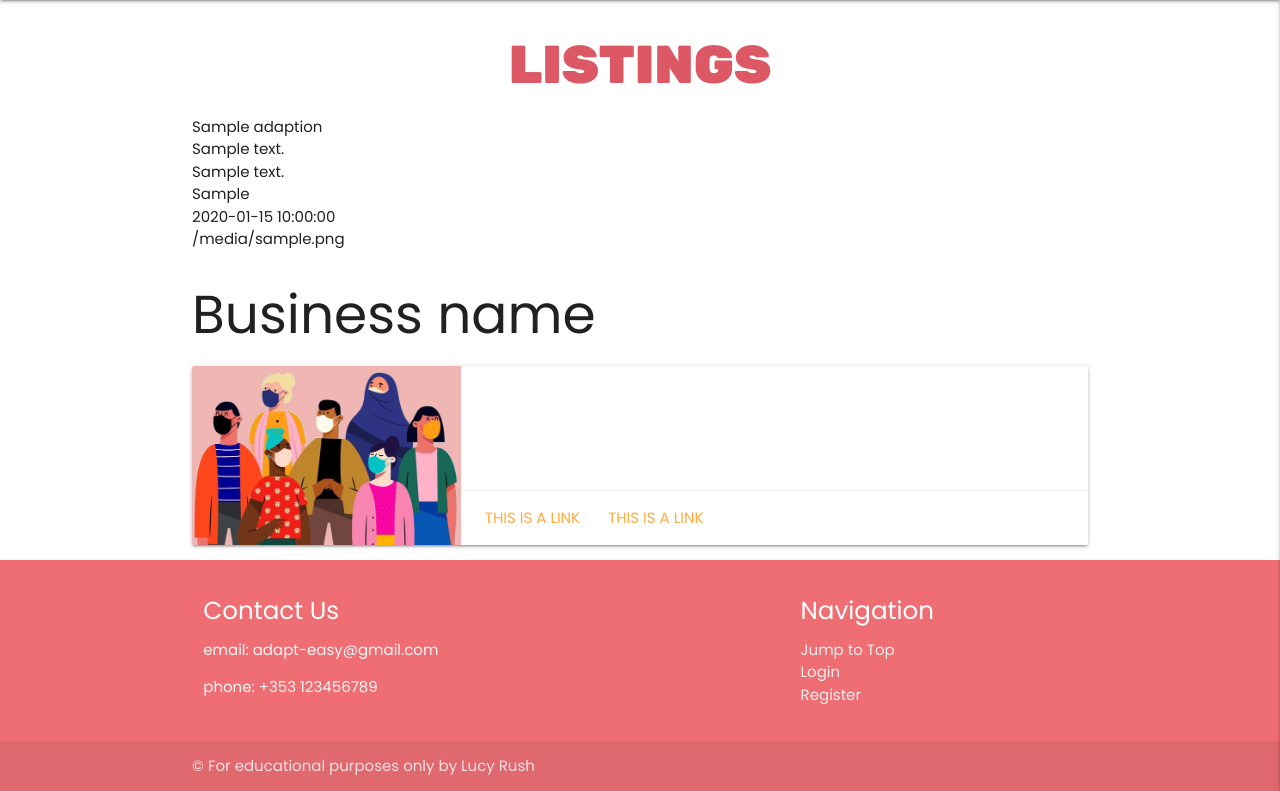
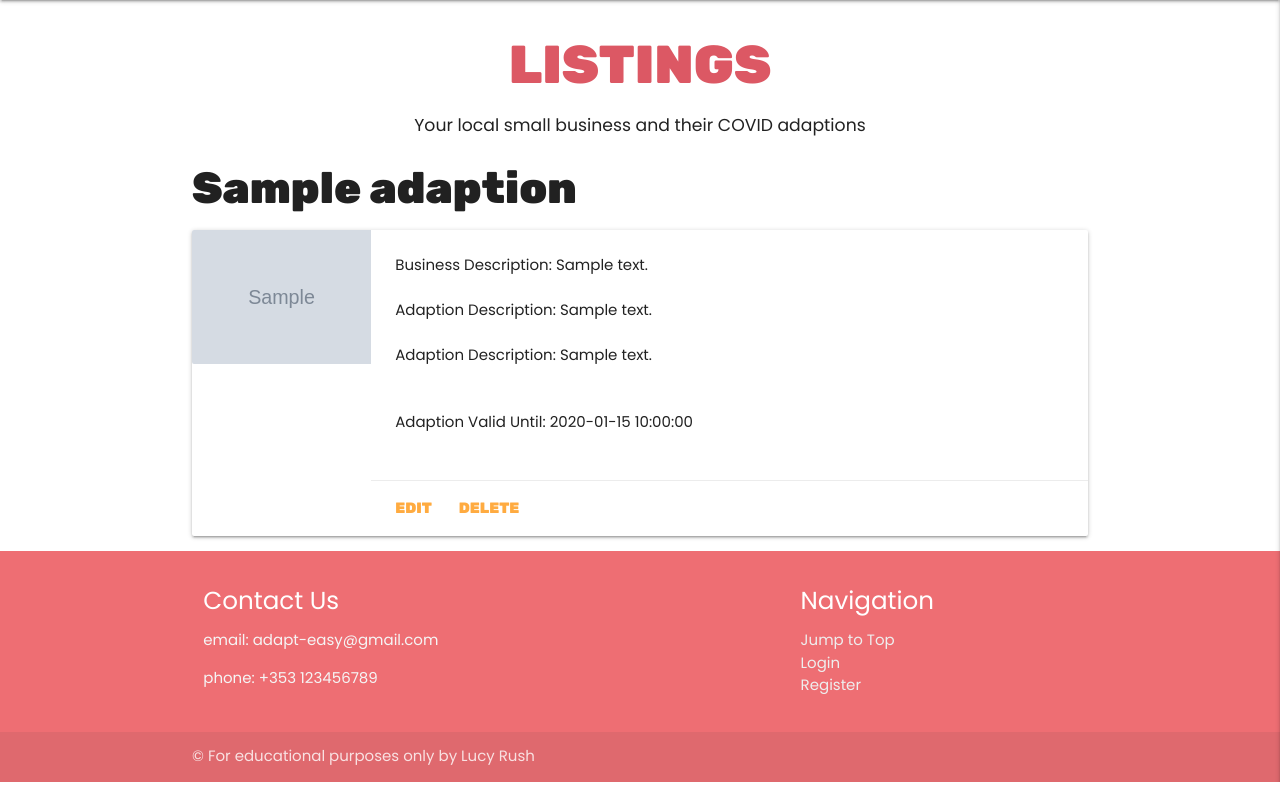
Before and after one commit to lucyrush/adapt-easy, a Flask app: page / in a window 1280 px wide. Shown: the part 64-855 px from the top of the page. Run offline with Flask 2, Linux system fonts and the light colour scheme; grey boxes marked "Sample" are stand-in pictures; a database or web service that is not in the repository returns one stand-in record (values such as "Sample title"); some libraries are stand-ins or nearby versions.

Commit message:
Add data descriptions and data

```diff
--- a/app.py
+++ b/app.py
@@ -21,7 +21,7 @@ mongo = PyMongo(app)
 @app.route("/")
 @app.route("/get_adaptions")
 def get_adaptions():
-    adaptions = mongo.db.adaptions.find()
+    adaptions = list(mongo.db.adaptions.find())
     return render_template("listings.html", adaptions=adaptions)
 
 
--- a/static/css/style.css
+++ b/static/css/style.css
@@ -34,6 +34,16 @@ body{
     height: 100%;
 }
 
+/* Listings Page */
 .card-image {
-    width: 30%;
+    width: 20%;
 }
+
+.list-heading {
+    font-family: 'Rubik', sans-serif;
+}
+
+.card-action {
+    color: #DC5864;
+    font-family: 'Rubik', sans-serif;
+}
--- a/static/js/script.js
+++ b/static/js/script.js
@@ -1,4 +1,3 @@
 $(document).ready(function(){
     $('.sidenav').sidenav({edge: "right"});
-    $('.collapsible').collapsible();
   });
--- a/templates/listings.html
+++ b/templates/listings.html
@@ -1,35 +1,35 @@
 {% extends "base.html" %} {% block content %}
 
 <h2 class="page-heading center-align">Listings</h2>
+<h6 class="page-intro center-align"> Your local small business and their COVID adaptions </h6>
 
 {% for adaption in adaptions %}
-{{ adaption.business_name }}<br />
-{{ adaption.business_description }}<br />
-{{ adaption.adaption_description }}<br />
-{{ adaption.mask_mandatory }}<br />
-{{ adaption.valid_until }}<br />
-{{ adaption.image_url }}<br />
-{% endfor %}
+<div class="col s12 m10">
 
-<div class="col s12 m10">
-  <h2 class="header">Business name</h2>
+  <h3 class="list-heading">{{ adaption.business_name }}</h3>
   <div class="card horizontal">
     <div class="card-image">
-      <img
-        class="responsive-img center-align"
-        src="static/images/Crowd 03_Copy.jpg"
-      />
+      <img class="responsive-img center-align" src="{{ adaption.image_url }}" />
     </div>
     <div class="card-stacked">
       <div class="card-content">
-
+        <p class="adaption-text"> Business Description: {{ adaption.business_description }} </p><br/>
+        <p class="adaption-text"> Adaption Description: {{ adaption.adaption_description }} </p><br/>
+        <p class="adaption-text"> Adaption Description: {{ adaption.adaption_description }} </p><br/>
+        {% if adaption.mask_mandatory == "on" %}
+            <p class="adaption-text"> Mask is mandatory for service!</p>
+        {% endif %}
+        <br />
+        <p class="adaption-text"> Adaption Valid Until: {{ adaption.valid_until }} </p><br/>
       </div>
       <div class="card-action">
-        <a href="#">This is a link</a>
-        <a href="#">This is a link</a>
+        <a href="#">Edit</a>
+        <a href="#">Delete</a>
       </div>
     </div>
   </div>
+
 </div>
+{% endfor %}
 
 {% endblock %}
--- a/templates/profile.html
+++ b/templates/profile.html
@@ -1,9 +1,9 @@
 {% extends "base.html" %} {% block content %}
 
 <h2 class="page-heading center-align"> {{ username }}'s Profile</h2>
-<p class="page-intro center-align">
+<h6 class="page-intro center-align">
   Below you will see your listings of your business adaptions
-</p>
+</h6>
 <div class="row">
   <div class="col s12 m8 offset-m2">
     <div class="card-panel">
--- a/templates/register.html
+++ b/templates/register.html
@@ -2,7 +2,7 @@
 {% block content %}
 
     <h2 class="page-heading center-align"> Register </h2>
-    <p class="page-intro center-align"> Get started by creating a Username and Password to keep secure </p>
+    <h6 class="page-intro center-align"> Get started by creating a Username and Password to keep secure </h6>
     <div class="row">
         <form class="col l6 s12 m6 offset-m2" method="POST" action="{{ url_for('register') }}">
             <div class="card-panel">
```
